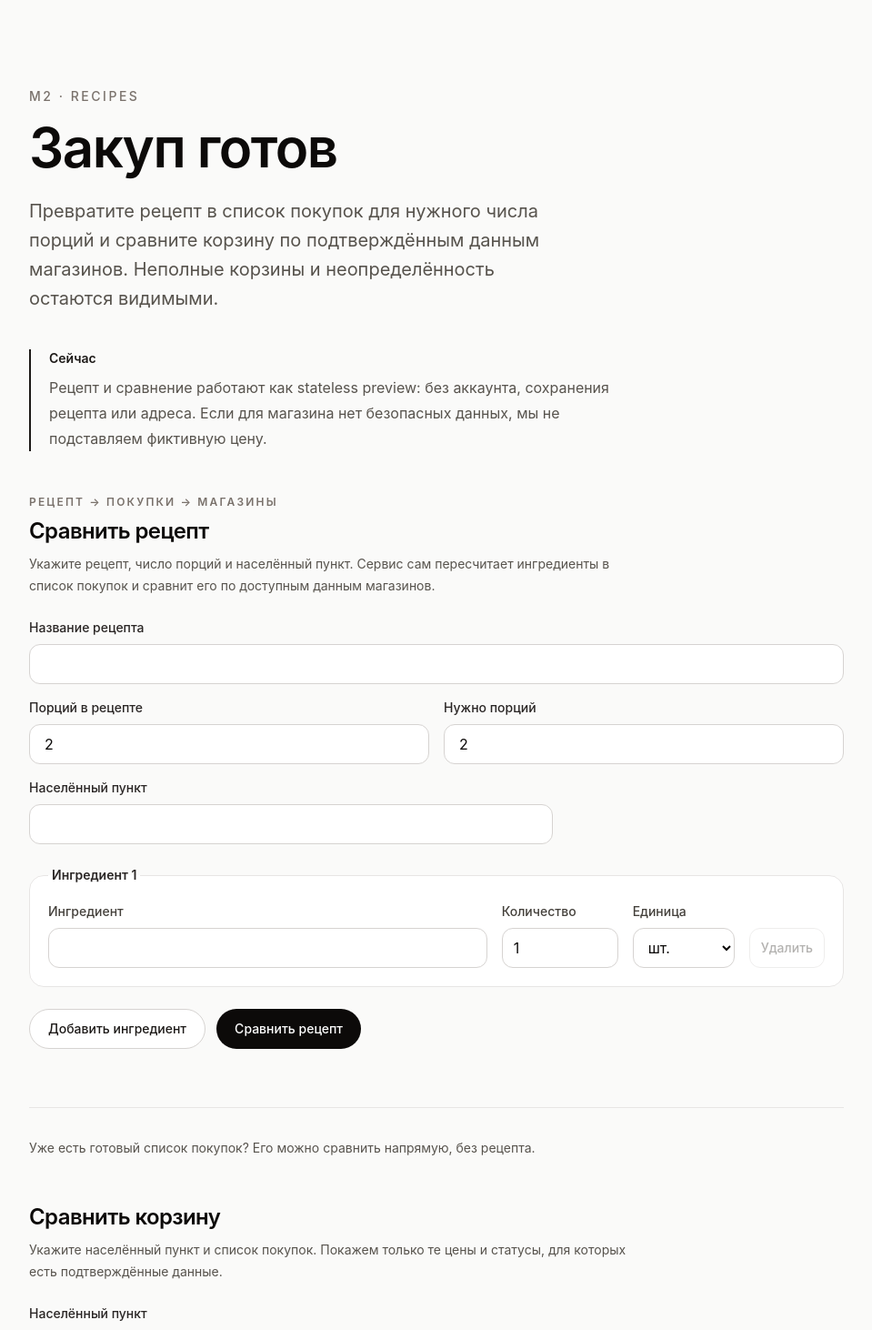
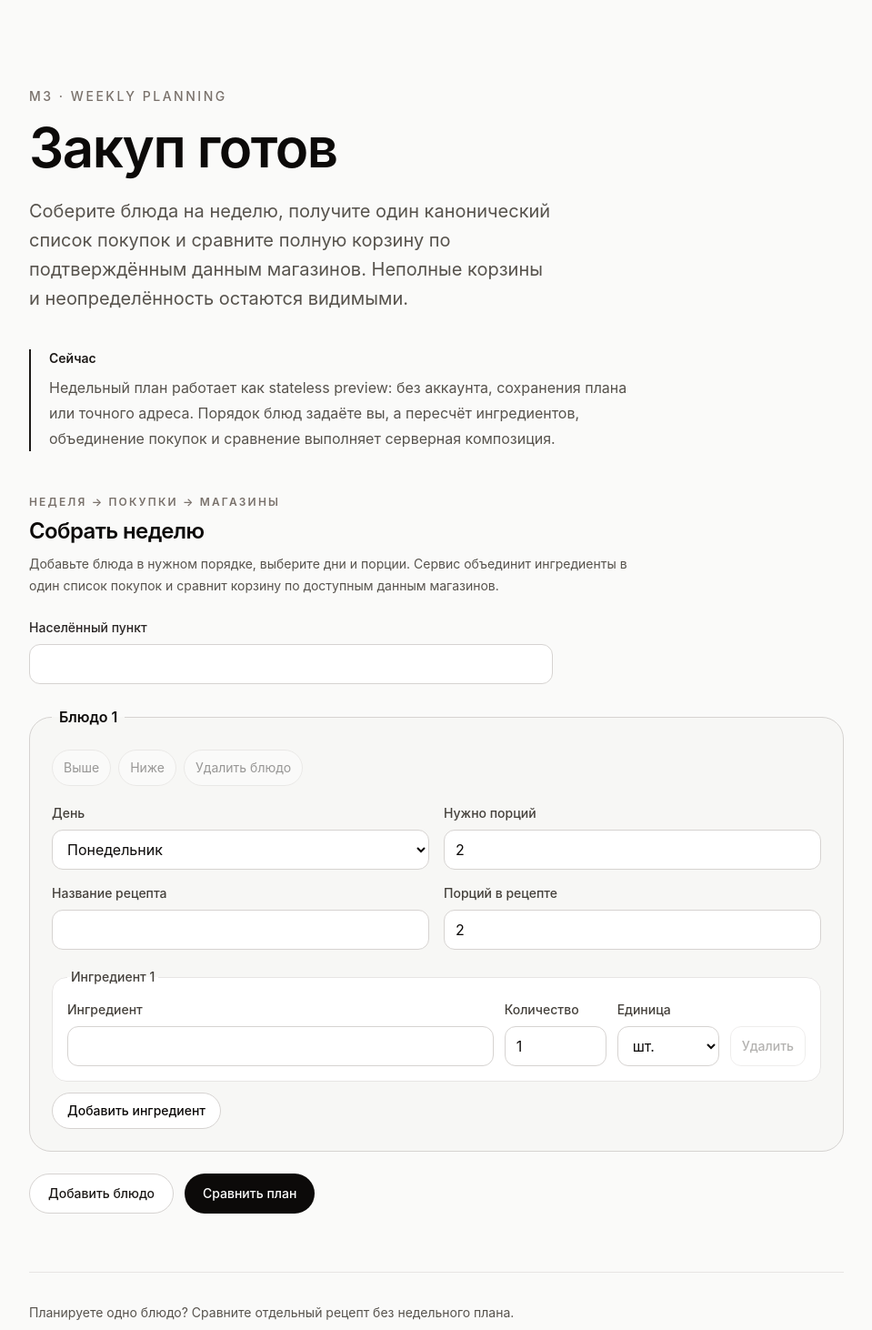
Before and after one commit to True-Ruslan/zakup-gotov, a Next.js app in the folder apps/web/: page / in a window 1280 px wide. Shown: the top 1462 px of the page at 91% size, without its empty margins (160-1119 px from the left). Built offline with nearby package versions, Linux system fonts and the light colour scheme.

Commit message:
feat(web): make WeeklyPlan the primary journey GREEN

```diff
--- a/apps/web/src/app/page.tsx
+++ b/apps/web/src/app/page.tsx
@@ -1,5 +1,6 @@
 import { ComparisonPreviewForm } from "./comparison-preview-form";
 import { RecipeComparisonForm } from "./recipe-comparison-form";
+import { WeeklyPlanComparisonForm } from "./weekly-plan-comparison-form";
 
 export default function Home() {
   return (
@@ -7,7 +8,7 @@ export default function Home() {
       <div className="mx-auto w-full max-w-5xl px-6 py-16 sm:px-10 lg:px-16 lg:py-24">
         <div className="max-w-2xl">
           <p className="text-sm font-medium uppercase tracking-[0.18em] text-stone-500">
-            M2 · Recipes
+            M3 · Weekly Planning
           </p>
 
           <h1 className="mt-4 text-4xl font-semibold tracking-tight sm:text-6xl">
@@ -15,9 +16,9 @@ export default function Home() {
           </h1>
 
           <p className="mt-6 max-w-xl text-lg leading-8 text-stone-600 sm:text-xl">
-            Превратите рецепт в список покупок для нужного числа порций и сравните
-            корзину по подтверждённым данным магазинов. Неполные корзины и
-            неопределённость остаются видимыми.
+            Соберите блюда на неделю, получите один канонический список покупок и
+            сравните полную корзину по подтверждённым данным магазинов. Неполные
+            корзины и неопределённость остаются видимыми.
           </p>
 
           <section
@@ -28,13 +29,20 @@ export default function Home() {
               Сейчас
             </h2>
             <p className="mt-2 text-base leading-7 text-stone-600">
-              Рецепт и сравнение работают как stateless preview: без аккаунта,
-              сохранения рецепта или адреса. Если для магазина нет безопасных данных,
-              мы не подставляем фиктивную цену.
+              Недельный план работает как stateless preview: без аккаунта, сохранения
+              плана или точного адреса. Порядок блюд задаёте вы, а пересчёт ингредиентов,
+              объединение покупок и сравнение выполняет серверная композиция.
             </p>
           </section>
         </div>
 
+        <WeeklyPlanComparisonForm />
+
+        <div className="mt-16 border-t border-stone-200 pt-8">
+          <p className="max-w-2xl text-sm leading-6 text-stone-600">
+            Планируете одно блюдо? Сравните отдельный рецепт без недельного плана.
+          </p>
+        </div>
         <RecipeComparisonForm />
 
         <div className="mt-16 border-t border-stone-200 pt-8">
```
